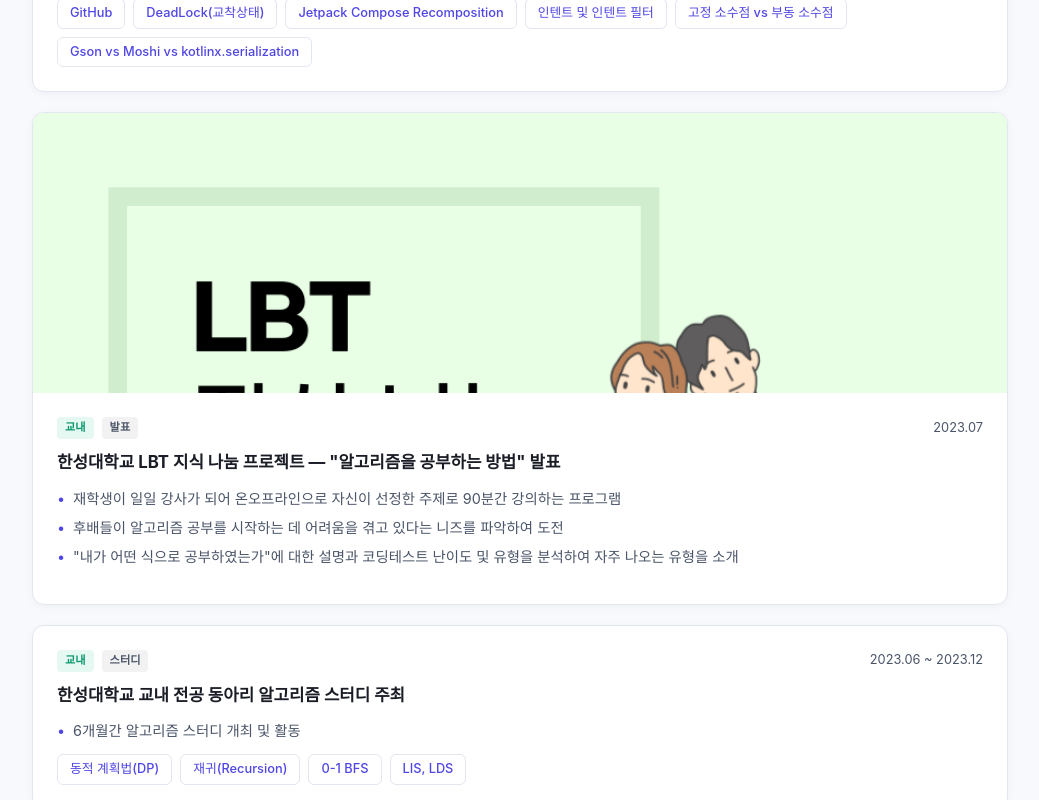
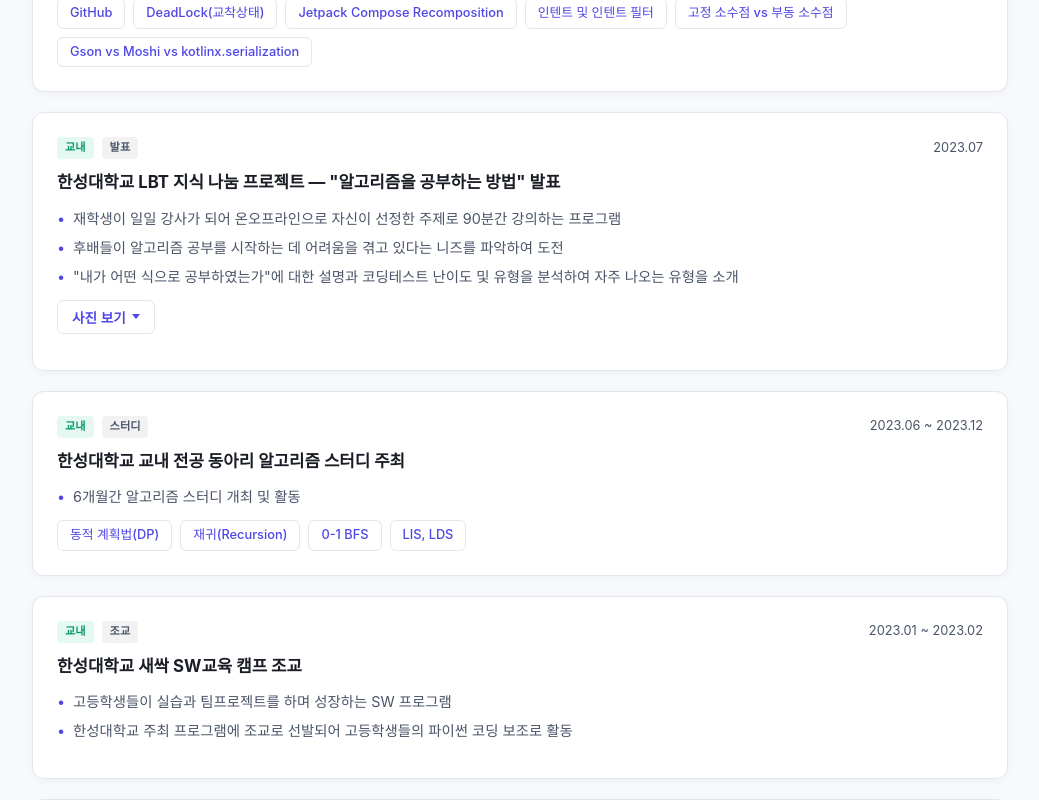
Before and after one commit to ois0886/AboutMe, a React (Vite) app: page / in a window 1280 px wide. Shown: the part 5432-6232 px from the top of the page, without its empty margins (120-1159 px from the left). Built offline with nearby package versions, Linux system fonts and the light colour scheme.

Commit message:
feat : activity 수정

```diff
--- a/src/components/Activity.module.css
+++ b/src/components/Activity.module.css
@@ -18,17 +18,52 @@
   box-shadow: 0 4px 16px rgba(0, 0, 0, 0.08);
 }
 
+.imageToggle {
+  display: inline-flex;
+  align-items: center;
+  gap: 6px;
+  font-size: 0.85rem;
+  font-weight: 600;
+  color: var(--color-primary);
+  background: none;
+  border: 1px solid var(--color-border);
+  border-radius: 6px;
+  padding: 6px 14px;
+  cursor: pointer;
+  margin-bottom: 12px;
+  transition: all 0.2s;
+}
+
+.imageToggle:hover {
+  border-color: var(--color-primary);
+  background-color: var(--color-primary-light);
+}
+
+.arrow {
+  display: inline-block;
+  width: 0;
+  height: 0;
+  border-left: 4px solid transparent;
+  border-right: 4px solid transparent;
+  border-top: 5px solid var(--color-primary);
+  transition: transform 0.2s;
+}
+
+.arrowUp {
+  transform: rotate(180deg);
+}
+
 .imageWrap {
   width: 100%;
-  max-height: 280px;
+  border-radius: 8px;
   overflow: hidden;
+  margin-bottom: 12px;
   background-color: var(--color-bg-secondary);
 }
 
 .image {
   width: 100%;
-  height: 100%;
-  object-fit: cover;
+  display: block;
 }
 
 .cardBody {
--- a/src/components/Activity.tsx
+++ b/src/components/Activity.tsx
@@ -1,3 +1,4 @@
+import { useState } from 'react'
 import { useScrollReveal } from '../hooks/useScrollReveal'
 import styles from './Activity.module.css'
 
@@ -111,20 +112,11 @@ const activities = [
   },
 ]
 
-function Activity() {
-  const ref = useScrollReveal<HTMLElement>()
+function ActivityCard({ activity }: { activity: typeof activities[number] }) {
+  const [imageOpen, setImageOpen] = useState(false)
 
   return (
-    <section id="activity" className="section reveal" ref={ref}>
-      <h2 className="section__title">Activity</h2>
-      <div className={styles.list}>
-        {activities.map((activity) => (
-          <div key={activity.title} className={styles.card}>
-            {activity.image && (
-              <div className={styles.imageWrap}>
-                <img src={activity.image} alt={activity.title} className={styles.image} />
-              </div>
-            )}
+    <div className={styles.card}>
       <div className={styles.cardBody}>
         <div className={styles.cardHeader}>
           <div className={styles.tags}>
@@ -143,6 +135,20 @@ function Activity() {
             ))}
           </ul>
         )}
+        {activity.image && (
+          <button
+            className={styles.imageToggle}
+            onClick={() => setImageOpen(!imageOpen)}
+          >
+            {imageOpen ? '사진 접기' : '사진 보기'}
+            <span className={`${styles.arrow} ${imageOpen ? styles.arrowUp : ''}`} />
+          </button>
+        )}
+        {activity.image && imageOpen && (
+          <div className={styles.imageWrap}>
+            <img src={activity.image} alt={activity.title} className={styles.image} />
+          </div>
+        )}
         {activity.links.length > 0 && (
           <div className={styles.links}>
             {activity.links.map((link) => (
@@ -160,6 +166,18 @@ function Activity() {
         )}
       </div>
     </div>
+  )
+}
+
+function Activity() {
+  const ref = useScrollReveal<HTMLElement>()
+
+  return (
+    <section id="activity" className="section reveal" ref={ref}>
+      <h2 className="section__title">Activity</h2>
+      <div className={styles.list}>
+        {activities.map((activity) => (
+          <ActivityCard key={activity.title} activity={activity} />
         ))}
       </div>
     </section>
```
Lines whose indentation alone changed are shown as unchanged.
